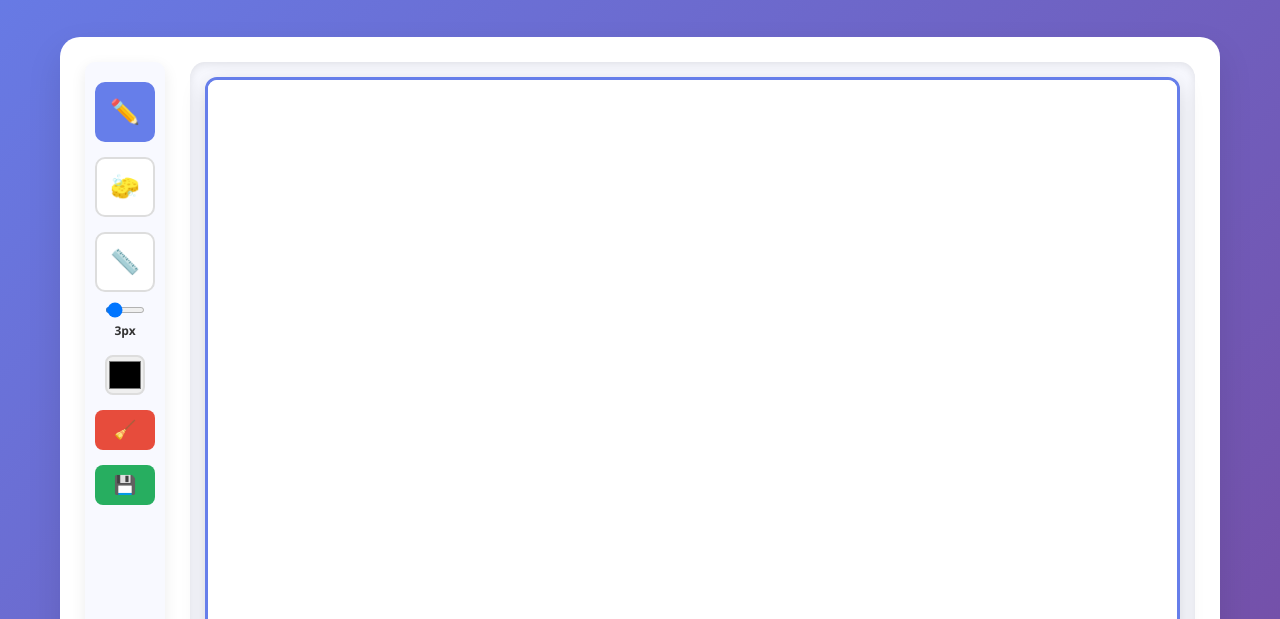
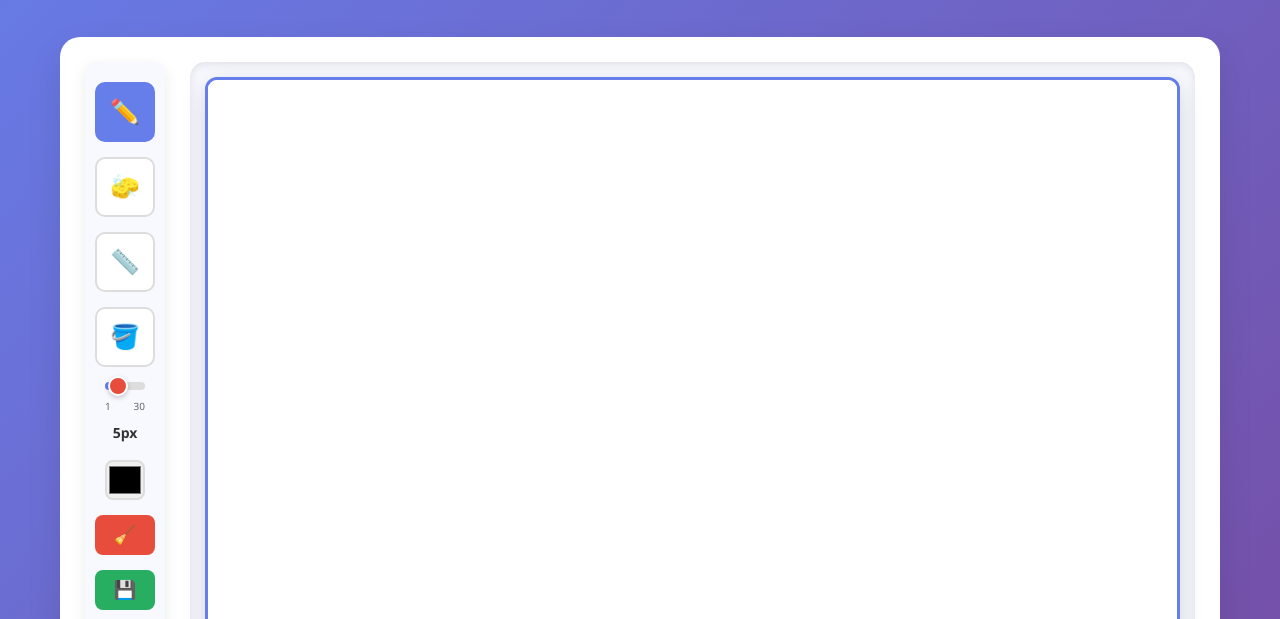
Before and after one commit to rohit-commits-ux/draw-with-friends, a website: page frontend/public/singleplayer.html in a window 1280 px wide. Shown: the part 181-800 px from the top of the page. Drawn offline with Linux system fonts and the light colour scheme.

Commit message:
Update singleplayer.html

```diff
--- a/frontend/public/singleplayer.html
+++ b/frontend/public/singleplayer.html
@@ -52,23 +52,44 @@
 
         .size-slider {
             width: 100%;
-            height: 6px;
-            background: #ddd;
-            border-radius: 3px;
+            height: 8px;
+            background: linear-gradient(to right, #667eea 0%, #667eea 10%, #ddd 10%);
+            border-radius: 4px;
             outline: none;
+            -webkit-appearance: none;
         }
 
         .size-slider::-webkit-slider-thumb {
-            appearance: none;
+            -webkit-appearance: none;
             width: 20px;
             height: 20px;
             border-radius: 50%;
-            background: #667eea;
+            background: #e74c3c;
             cursor: pointer;
+            border: 2px solid white;
+            box-shadow: 0 2px 5px rgba(0,0,0,0.2);
+        }
+
+        .size-slider::-moz-range-thumb {
+            width: 20px;
+            height: 20px;
+            border-radius: 50%;
+            background: #e74c3c;
+            cursor: pointer;
+            border: 2px solid white;
+            box-shadow: 0 2px 5px rgba(0,0,0,0.2);
+        }
+
+        .size-display {
+            display: flex;
+            justify-content: space-between;
+            width: 100%;
+            font-size: 10px;
+            color: #666;
         }
 
         .size-value {
-            font-size: 12px;
+            font-size: 14px;
             font-weight: bold;
             color: #333;
         }
@@ -122,11 +143,16 @@
                 <button class="tool-btn active" data-tool="pen" title="Pen">✏️</button>
                 <button class="tool-btn" data-tool="eraser" title="Eraser">🧽</button>
                 <button class="tool-btn" data-tool="line" title="Line">📏</button>
+                <button class="tool-btn" data-tool="fill" title="Fill Bucket">🪣</button>
 
                 <!-- Brush Size Slider -->
                 <div class="size-control">
-                    <input type="range" class="size-slider" id="sizeSlider" min="1" max="30" value="3">
-                    <div class="size-value" id="sizeValue">3px</div>
+                    <input type="range" class="size-slider" id="sizeSlider" min="1" max="30" value="5">
+                    <div class="size-display">
+                        <span>1</span>
+                        <span>30</span>
+                    </div>
+                    <div class="size-value" id="sizeValue">5px</div>
                 </div>
 
                 <!-- Color -->
@@ -154,6 +180,12 @@
                     document.querySelectorAll('[data-tool]').forEach(b => b.classList.remove('active'));
                     this.classList.add('active');
                     window.canvas.currentTool = this.getAttribute('data-tool');
+
+                    // Change cursor based on tool
+                    const canvas = document.getElementById('drawingCanvas');
+                    if (this.getAttribute('data-tool') === 'fill') {
+                        canvas.style.cursor = 'crosshair';
+                    }
                 });
             });
 
@@ -161,12 +193,24 @@
             const sizeSlider = document.getElementById('sizeSlider');
             const sizeValue = document.getElementById('sizeValue');
 
+            function updateSliderVisual() {
+                const value = sizeSlider.value;
+                const min = sizeSlider.min;
+                const max = sizeSlider.max;
+                const percent = ((value - min) / (max - min)) * 100;
+                sizeSlider.style.background = `linear-gradient(to right, #667eea 0%, #667eea ${percent}%, #ddd ${percent}%)`;
+            }
+
             sizeSlider.addEventListener('input', function() {
                 const size = parseInt(this.value);
                 window.canvas.brushSize = size;
                 window.canvas.ctx.lineWidth = size;
                 sizeValue.textContent = size + 'px';
+                updateSliderVisual();
             });
+
+            // Initialize slider visual
+            updateSliderVisual();
 
             // Color picker
             document.getElementById('colorPicker').addEventListener('input', function(e) {
```
